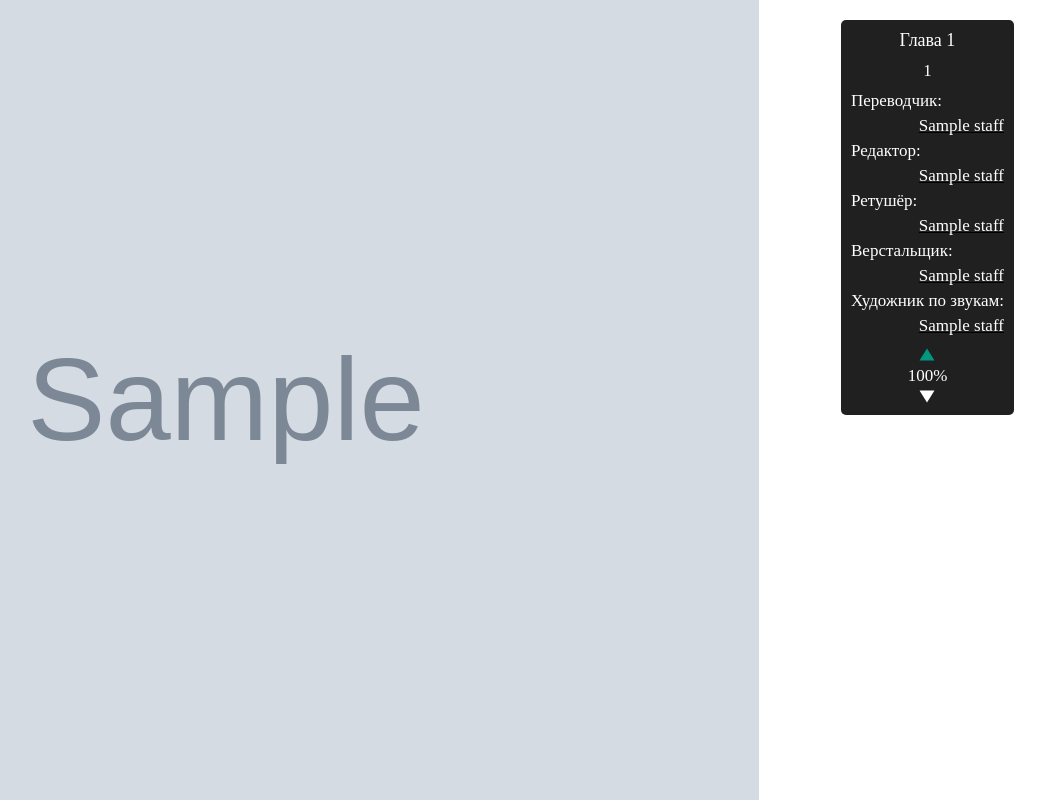
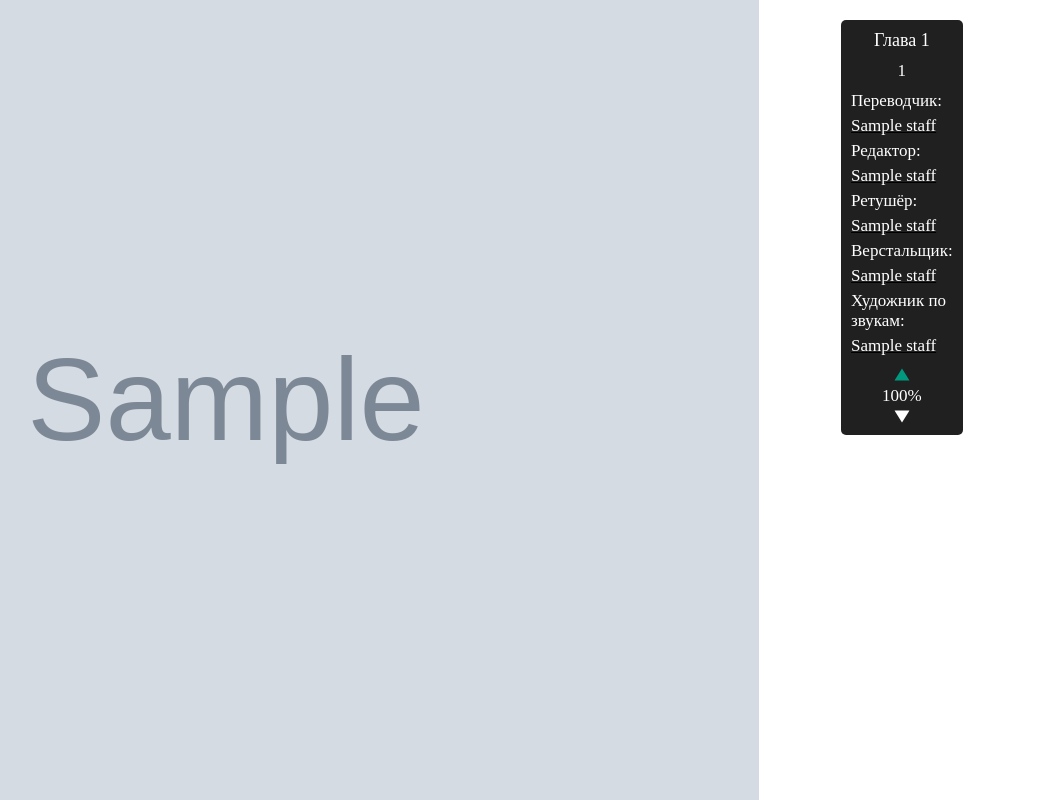
Before and after one commit to Yurden-MSKV/yurden_studio, a Django app: a page that uses templates/chapter_page.html in a window 1280 px wide. Shown: the whole page, without its empty margins (214-1259 px from the left). Run offline with Django 5.2, Linux system fonts and the light colour scheme; a user stored in the database is signed in; tables that the repository leaves empty hold one stand-in row (values such as "Sample post"); grey boxes marked "Sample" are stand-in pictures; some libraries are stand-ins or nearby versions; some web fonts are replaced.

Commit message:
Правки шаблона главы.

```diff
--- a/manga_section/static/manga_section/css/chapter_page.css
+++ b/manga_section/static/manga_section/css/chapter_page.css
@@ -251,7 +251,7 @@ body, html {
     margin-top: 20px;
     left: calc(100% - 225px);
     align-items: center;
-    width: fit-content;
+    max-width: min-content;
     height: fit-content;
     gap: 10px;
     /*border: 2px solid black;*/
@@ -294,7 +294,7 @@ body, html {
 }
 
 .credits h2 {
-    text-align: right;
+    /*text-align: right;*/
 }
 
 .credits a {
```
